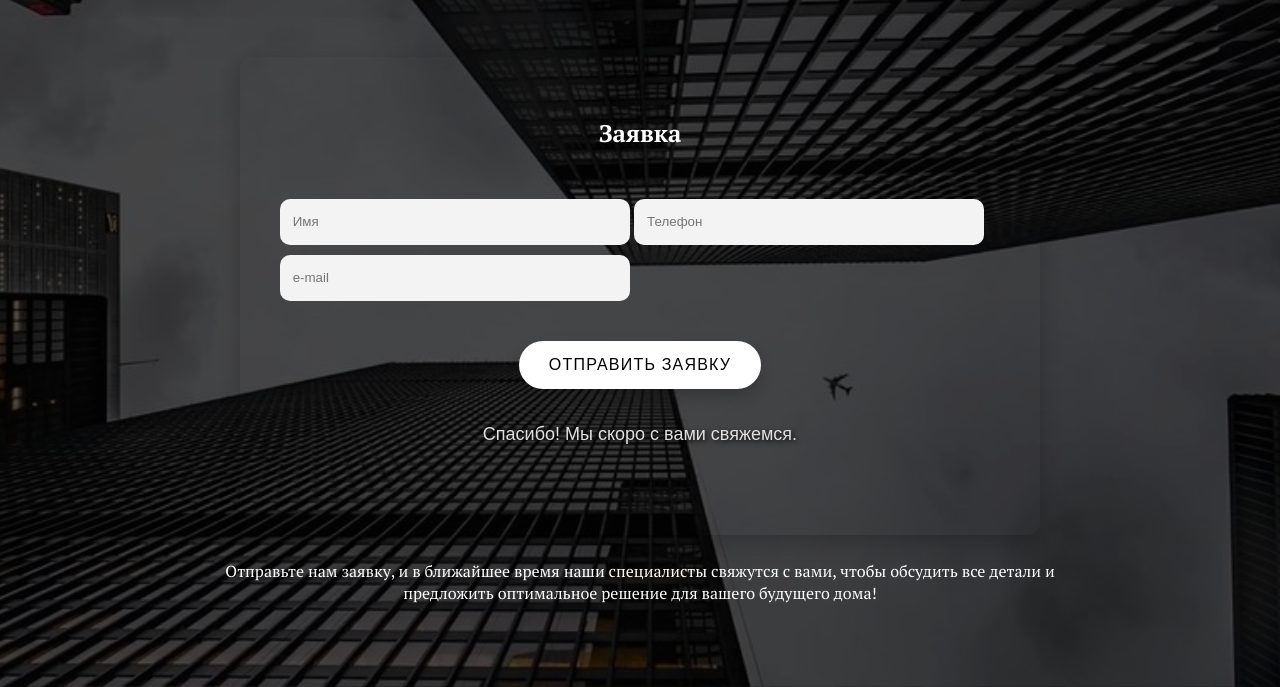
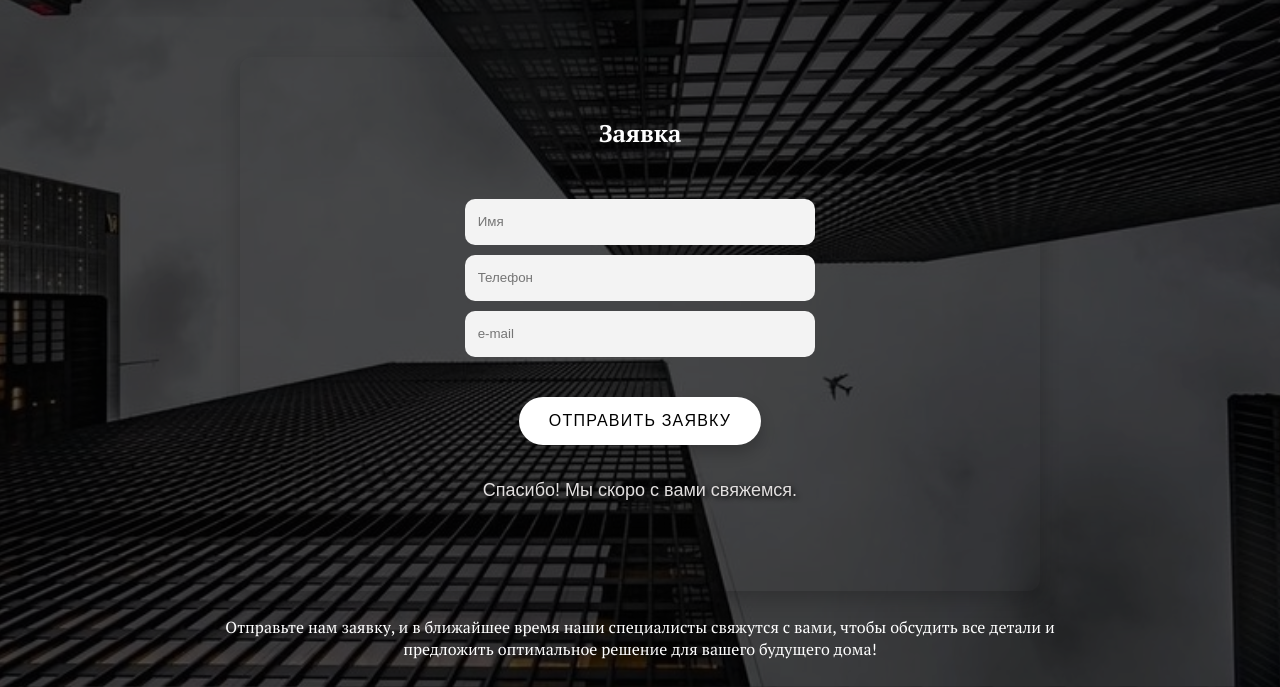
Before and after one commit to kriqux/keydream, a plain HTML site: page index4.html in a window 1280 px wide. Shown: the part 113-800 px from the top of the page. Drawn offline with Linux system fonts and the light colour scheme.

Commit message:
Update styles4.css

```diff
--- a/styles4.css
+++ b/styles4.css
@@ -199,6 +199,11 @@ nav ul {
 .form h2 {
   color: #fff;
   text-align: center;
+}
+
+.form-group {
+  padding-left: 185px;
+  padding-right: 185px;
 }
 
 /* Контейнер для полей ввода */
```
